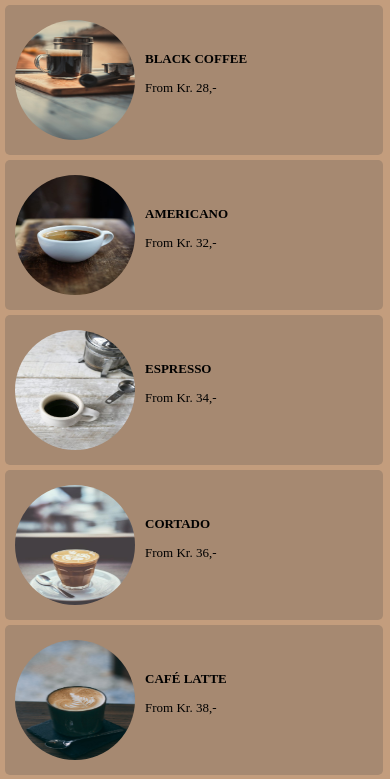
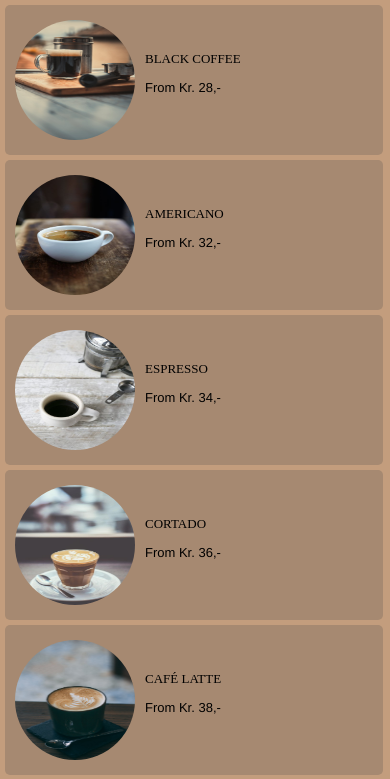
Before and after one commit to joakimgus/DS3801_Grensesnitt_Eksamen, a React (Create React App) app in the folder eksamen/: page / in a window 390 px wide. Shown: the top 779 px of the page. Built offline with nearby package versions, Linux system fonts and the light colour scheme.

Commit message:
fixed fonts

```diff
--- a/eksamen/src/css/App.css
+++ b/eksamen/src/css/App.css
@@ -30,6 +30,8 @@ body {
     }
 
     .productTitle {
+        font-family: 'Big Caslon';
+        font-weight: 500;
         text-transform: uppercase;
         font-size: small;
         grid-column: 2 / 3;
@@ -38,6 +40,8 @@ body {
     }
 
     .productPrice {
+        font-weight: 300;
+        font-family: 'Helvetica Neue';
         font-size: small;
         text-transform: capitalize;
         margin-top: 0px;
```
